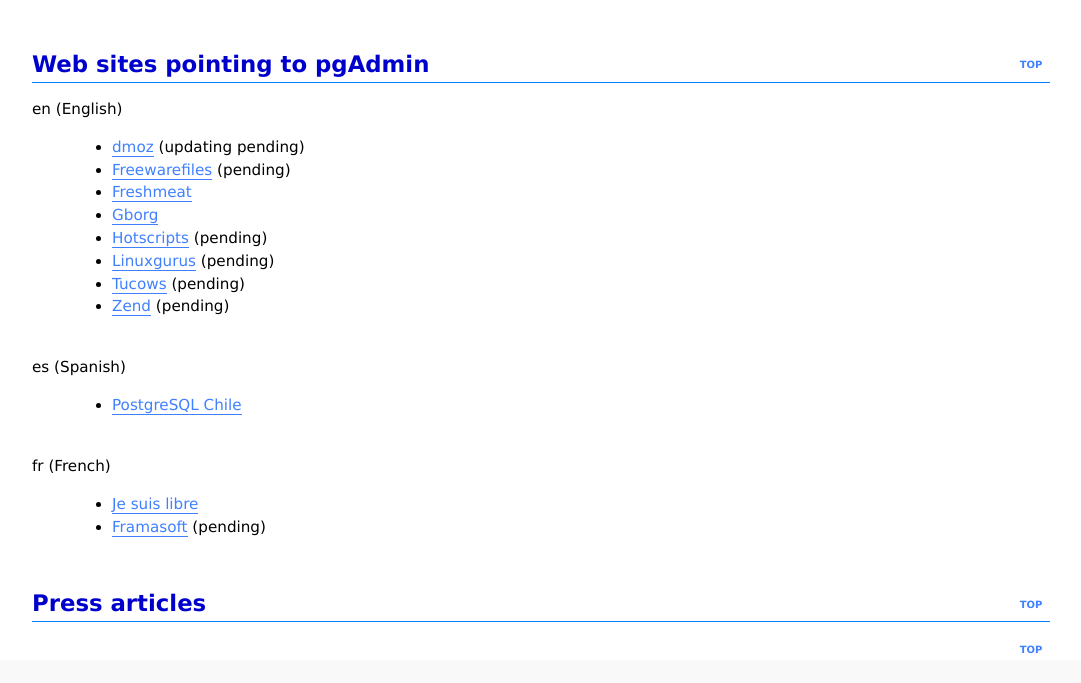
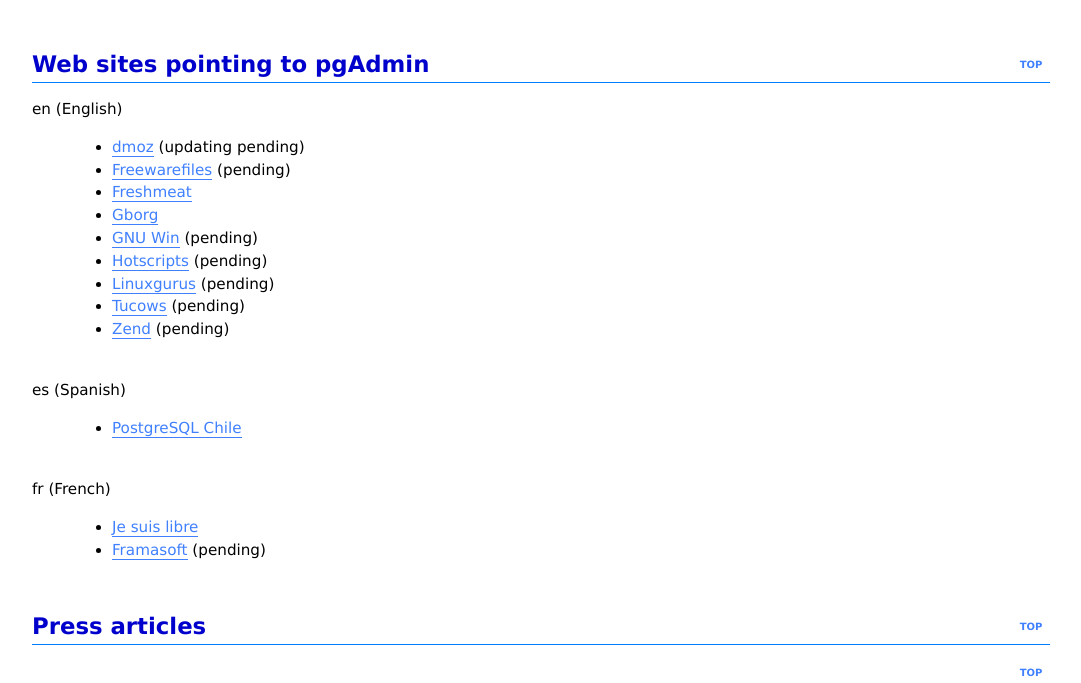
Before and after one commit to shish/pgadmin-www, a PHP site: page /pgadmin3/advocacy.php in a window 1280 px wide. Shown: the part 1133-1816 px from the top of the page, without its empty margins (196-1277 px from the left). Before the commit the page ends 1786 px from the top, so only its background shows below. Run offline with PHP 8.4, Linux system fonts and the light colour scheme.

Commit message:
Adding GNUWin
git-svn-id: svn://svn.pgadmin.org/trunk@3072 a7884b65-44f6-0310-8a51-81a127f17b15

```diff
--- a/pgadmin3/cnt/cnt_advocacy.php
+++ b/pgadmin3/cnt/cnt_advocacy.php
@@ -58,6 +58,7 @@ en (English)
     <li><a href='http://www.freewarefiles.com'>Freewarefiles</a> (pending)
     <li><a href='http://freshmeat.net/projects/pgadmin3/?topic_id=68'>Freshmeat</a>
     <li><a href='http://gborg.postgresql.org/project/pgadmin3/projdisplay.php'>Gborg</a>
+    <li><a href='http://gnuwin.epfl.ch/fr/index.html'>GNU Win</a> (pending)
     <li><a href='http://www.hotscripts.com/Tools_and_Utilities/Database_Tools'>Hotscripts</a> (pending)
     <li><a href='http://www.linuxguruz.com/z.php?id=95'>Linuxgurus</a> (pending)
     <li><a href='http://www.tucows.com/'>Tucows</a> (pending)
```
